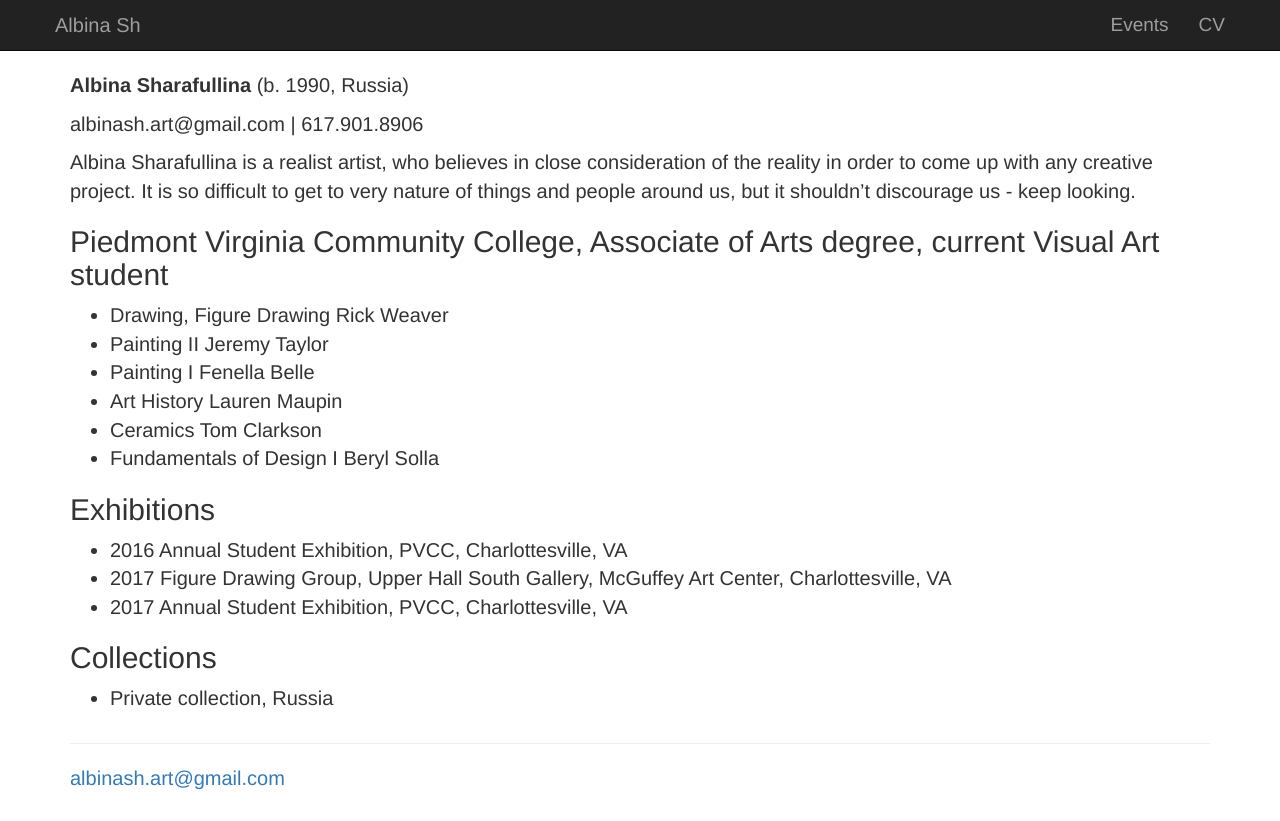
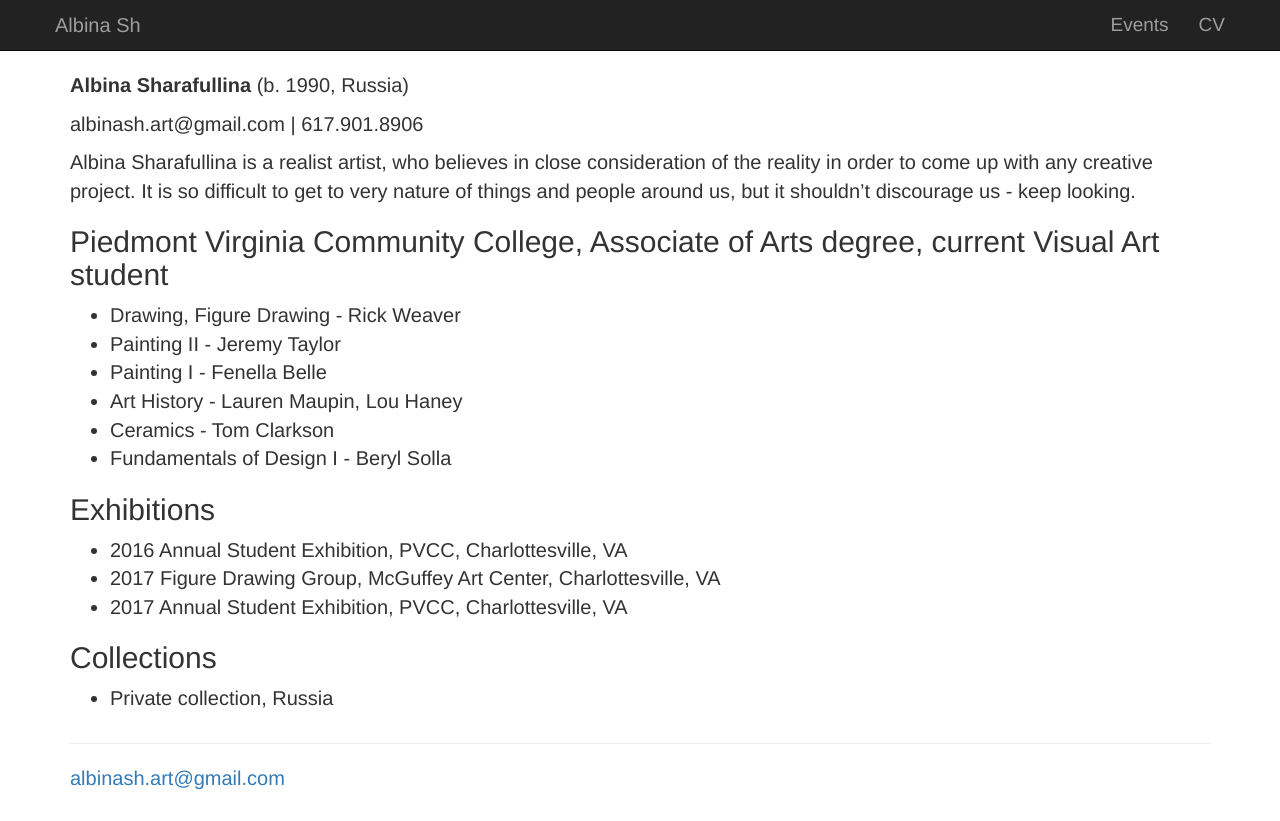
Before and after one commit to albinash-art/albinash-art.github.io, a Jekyll site: the page built from cv.md, in a window 1280 px wide. Shown: the top 821 px of the page. Built offline with Jekyll 4.4.1, drawn with Linux system fonts in a browser that asks for light colours; grey boxes are pictures that could not be loaded.

Commit message:
Update cv.md

```diff
--- a/cv.md
+++ b/cv.md
@@ -11,16 +11,16 @@ Albina Sharafullina is a realist artist, who believes in close consideration of
 
 
 ## Piedmont Virginia Community College, Associate of Arts degree, current Visual Art student
-- Drawing, Figure Drawing 	Rick Weaver
-- Painting II			Jeremy Taylor
-- Painting I			Fenella Belle
-- Art History			Lauren Maupin
-- Ceramics			Tom Clarkson
-- Fundamentals of Design I	Beryl Solla
+- Drawing, Figure Drawing - Rick Weaver
+- Painting II - Jeremy Taylor
+- Painting I - Fenella Belle
+- Art History - Lauren Maupin, Lou Haney
+- Ceramics - Tom Clarkson
+- Fundamentals of Design I - Beryl Solla
 
 ## Exhibitions
 - 2016 	Annual Student Exhibition, PVCC, Charlottesville, VA
-- 2017	Figure Drawing Group, Upper Hall South Gallery, McGuffey Art Center, Charlottesville, VA
+- 2017	Figure Drawing Group, McGuffey Art Center, Charlottesville, VA
 - 2017 	Annual Student Exhibition, PVCC, Charlottesville, VA
 
 ## Collections
```
